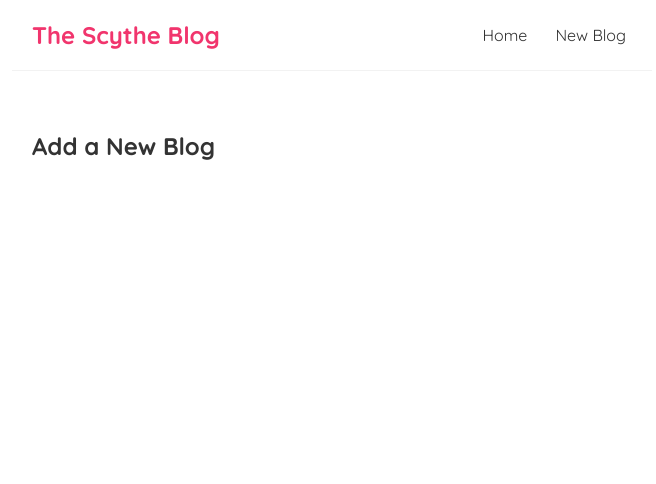
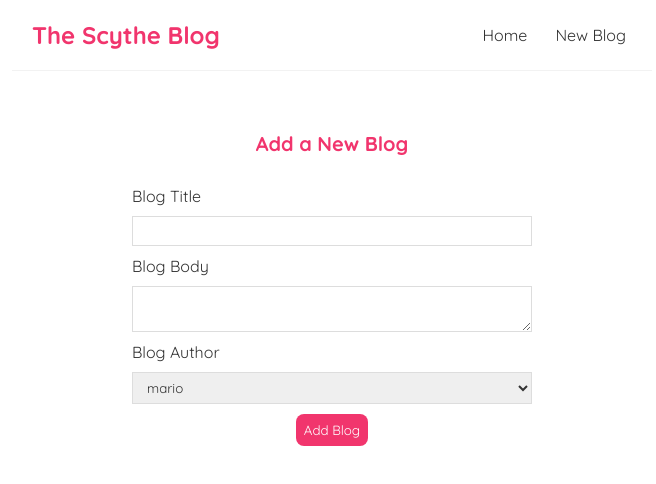
Before and after one commit to hamz-aa/react.js-practice, a React (Create React App) app: page /create in a window 1280 px wide. Shown: the top 484 px of the page, without its empty margins (308-964 px from the left). Built offline with nearby package versions, Linux system fonts and the light colour scheme.

Commit message:
reusing custom hook

```diff
--- a/src/BlogDetails.js
+++ b/src/BlogDetails.js
@@ -1,11 +1,25 @@
 import { useParams } from "react-router-dom";
+import useFetch from "./useFetch";
 
 const BlogDetails = () => {
   const { id } = useParams();
+  const {
+    data: blog,
+    error,
+    isPending,
+  } = useFetch(`http://localhost:8000/blogs/${id}`);
 
   return (
     <div className="blog-details">
-      <h2>Blog Details - {id}</h2>
+      {isPending && <div>Loading...</div>}
+      {error && <div>{error}</div>}
+      {blog && (
+        <article>
+          <h2>{blog.title}</h2>
+          <p>Written by {blog.author}</p>
+          <div>{blog.body}</div>
+        </article>
+      )}
     </div>
   );
 };
--- a/src/Create.js
+++ b/src/Create.js
@@ -1,7 +1,39 @@
+import { useState } from "react";
+
 const Create = () => {
+  const [title, setTitle] = useState("");
+  const [body, setBody] = useState("");
+  const [author, setAuthor] = useState("mario");
+
+  const handleSubmit = (e) => {
+    e.preventDefault();
+    const blog = { title, body, author };
+  };
+
   return (
     <div className="create">
       <h2>Add a New Blog</h2>
+      <form onSubmit={handleSubmit}>
+        <label>Blog Title</label>
+        <input
+          type="text"
+          required
+          value={title}
+          onChange={(e) => setTitle(e.target.value)}
+        />
+        <label htmlFor="">Blog Body</label>
+        <textarea
+          required
+          value={body}
+          onChange={(e) => setBody(e.target.body)}
+        ></textarea>
+        <label>Blog Author</label>
+        <select value={author} onChange={(e) => setAuthor(e.target.value)}>
+          <option value="mario">mario</option>
+          <option value="yoshi">yoshi</option>
+        </select>
+        <button>Add Blog</button>
+      </form>
     </div>
   );
 };
--- a/src/index.css
+++ b/src/index.css
@@ -51,3 +51,47 @@
 .blog-preview a {
   text-decoration: none;
 }
+
+/* blog details page */
+.blog-details h2 {
+  font-size: 20px;
+  color: #f1356d;
+  margin-bottom: 10px;
+}
+.blog-details div {
+  margin: 20px 0;
+}
+
+/* create new blog form */
+.create {
+  max-width: 400px;
+  margin: 0 auto;
+  text-align: center;
+}
+.create label {
+  text-align: left;
+  display: block;
+}
+.create h2 {
+  font-size: 20px;
+  color: #f1356d;
+  margin-bottom: 30px;
+}
+.create input,
+.create textarea,
+.create select {
+  width: 100%;
+  padding: 6px 10px;
+  margin: 10px 0;
+  border: 1px solid #ddd;
+  box-sizing: border-box;
+  display: block;
+}
+.create button {
+  background: #f1356d;
+  color: #fff;
+  border: 0;
+  padding: 8px;
+  border-radius: 8px;
+  cursor: pointer;
+}
```
